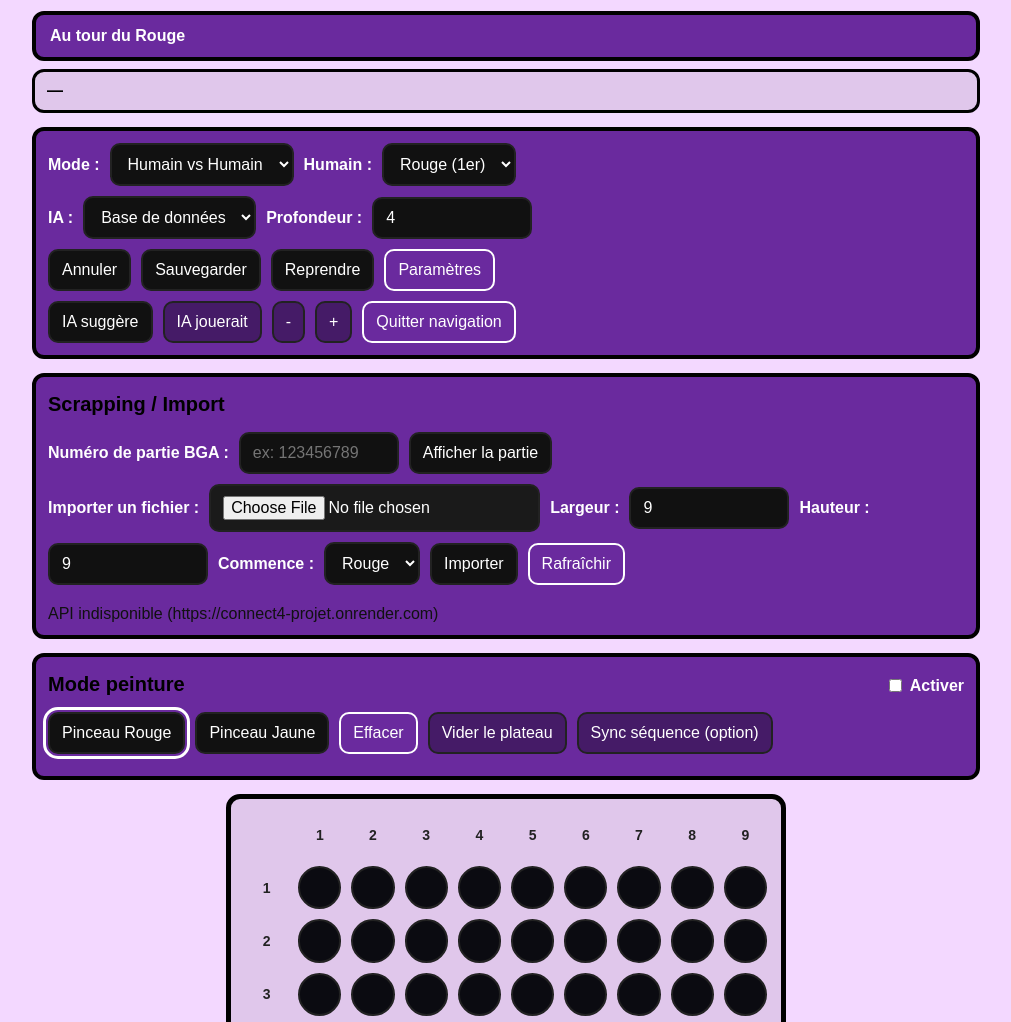
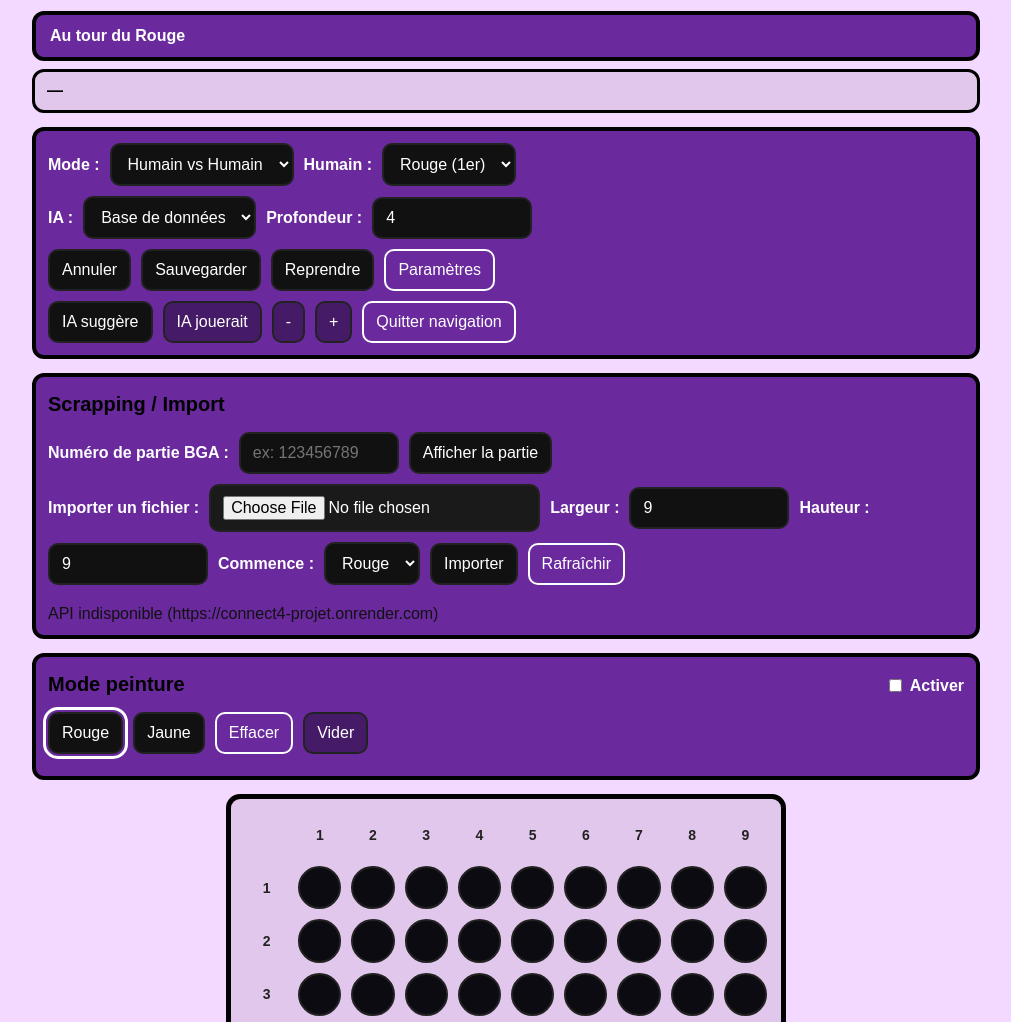
Before and after one commit to sarrahsmn/connect4-projet, a plain HTML site: page Projet - Copie/connect4/connect4/dist/index.html in a window 1280 px wide. Shown: the part 78-1100 px from the top of the page, without its empty margins (134-1145 px from the left). Drawn offline with Linux system fonts and the light colour scheme; no server answers.

Commit message:
Update button labels in index.html

```diff
--- a/Projet - Copie/connect4/connect4/dist/index.html
+++ b/Projet - Copie/connect4/connect4/dist/index.html
@@ -117,13 +117,11 @@
       </div>
 
       <div class="group paint-tools">
-        <button class="btn brush" data-brush="rouge">Pinceau Rouge</button>
-        <button class="btn brush" data-brush="jaune">Pinceau Jaune</button>
+        <button class="btn brush" data-brush="rouge">Rouge</button>
+        <button class="btn brush" data-brush="jaune">Jaune</button>
         <button class="btn brush btn-outline" data-brush="erase">Effacer</button>
 
-        <button id="clearBoard" class="btn btn-ghost">Vider le plateau</button>
-        <button id="syncHistory" class="btn btn-ghost" title="utile si tu veux rejouer ensuite en mode normal">
-          Sync séquence (option)
+        <button id="clearBoard" class="btn btn-ghost">Vider</button>
         </button>
       </div>
 
```
